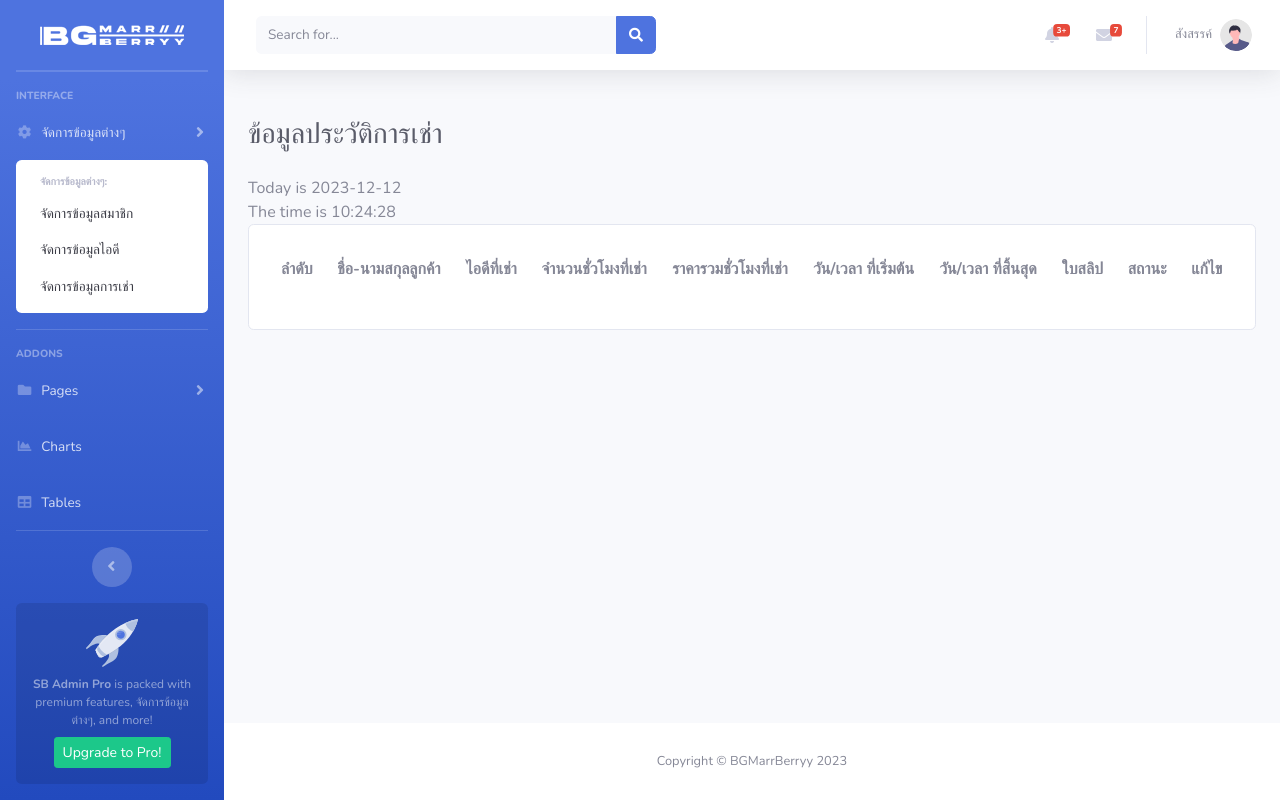
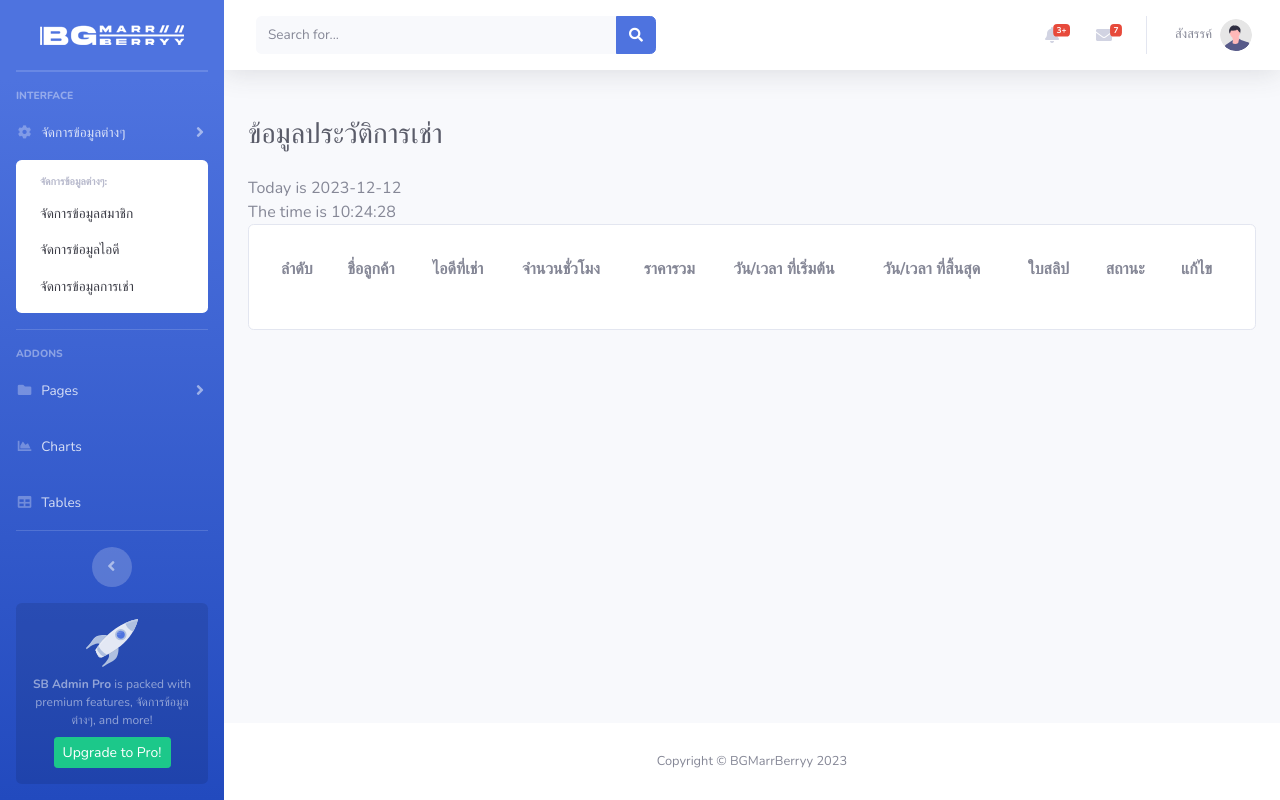
Before and after one commit to marrgarett/bgmarrberryy, a PHP site: page /history_log.php in a window 1280 px wide. Run offline with PHP 8.4, Linux system fonts and the light colour scheme; a user stored in the database is signed in; data comes from the database, SQL or seed files in the repository; lists and menus that the app fills with data are empty.

Commit message:
changhis

```diff
--- a/admin/history_log.php
+++ b/admin/history_log.php
@@ -266,10 +266,10 @@ $fullname = $_SESSION['fullname'];
                                 <thead>
                                     <tr>
                                         <th>ลำดับ</th>
-                                        <th>ชื่อ-นามสกุลลูกค้า</th>
+                                        <th>ชื่อลูกค้า</th>
                                         <th>ไอดีที่เช่า</th>
-                                        <th>จำนวนชั่วโมงที่เช่า</th>
-                                        <th>ราคารวมชั่วโมงที่เช่า</th>
+                                        <th>จำนวนชั่วโมง</th>
+                                        <th>ราคารวม</th>
                                         <th>วัน/เวลา ที่เริ่มต้น</th>
                                         <th>วัน/เวลา ที่สิ้นสุด</th>
                                         <th>ใบสลิป</th>
```
